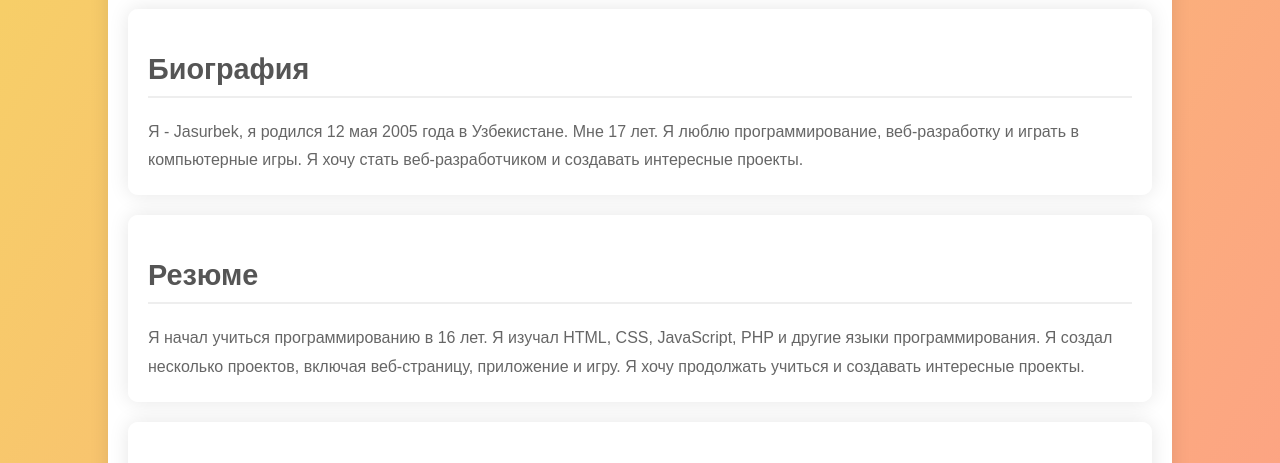
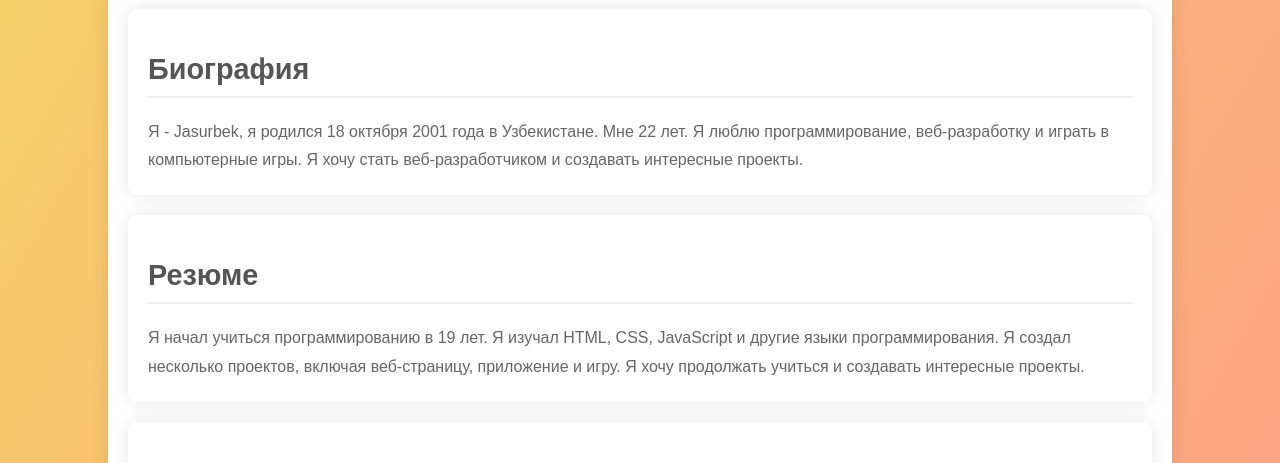
Before and after one commit to Jasurbek-git/my-web-page, a plain HTML site: page index.html in a window 1280 px wide. Shown: the part 303-766 px from the top of the page. Drawn offline with Linux system fonts and the light colour scheme.

Commit message:
Update index.html

```diff
--- a/index.html
+++ b/index.html
@@ -17,11 +17,11 @@
         </header>
         <section class="bio animated fadeInUp">
             <h2>Биография</h2>
-            <p>Я - Jasurbek, я родился 12 мая 2005 года в Узбекистане. Мне 17 лет. Я люблю программирование, веб-разработку и играть в компьютерные игры. Я хочу стать веб-разработчиком и создавать интересные проекты.</p>
+            <p>Я - Jasurbek, я родился 18 октября 2001 года в Узбекистане. Мне 22 лет. Я люблю программирование, веб-разработку и играть в компьютерные игры. Я хочу стать веб-разработчиком и создавать интересные проекты.</p>
         </section>
         <section class="resume animated fadeInUp">
             <h2>Резюме</h2>
-            <p>Я начал учиться программированию в 16 лет. Я изучал HTML, CSS, JavaScript, PHP и другие языки программирования. Я создал несколько проектов, включая веб-страницу, приложение и игру. Я хочу продолжать учиться и создавать интересные проекты.</p>
+            <p>Я начал учиться программированию в 19 лет. Я изучал HTML, CSS, JavaScript и другие языки программирования. Я создал несколько проектов, включая веб-страницу, приложение и игру. Я хочу продолжать учиться и создавать интересные проекты.</p>
         </section>
         <section class="contact animated fadeInUp">
             <h2>Контактная информация</h2>
```
